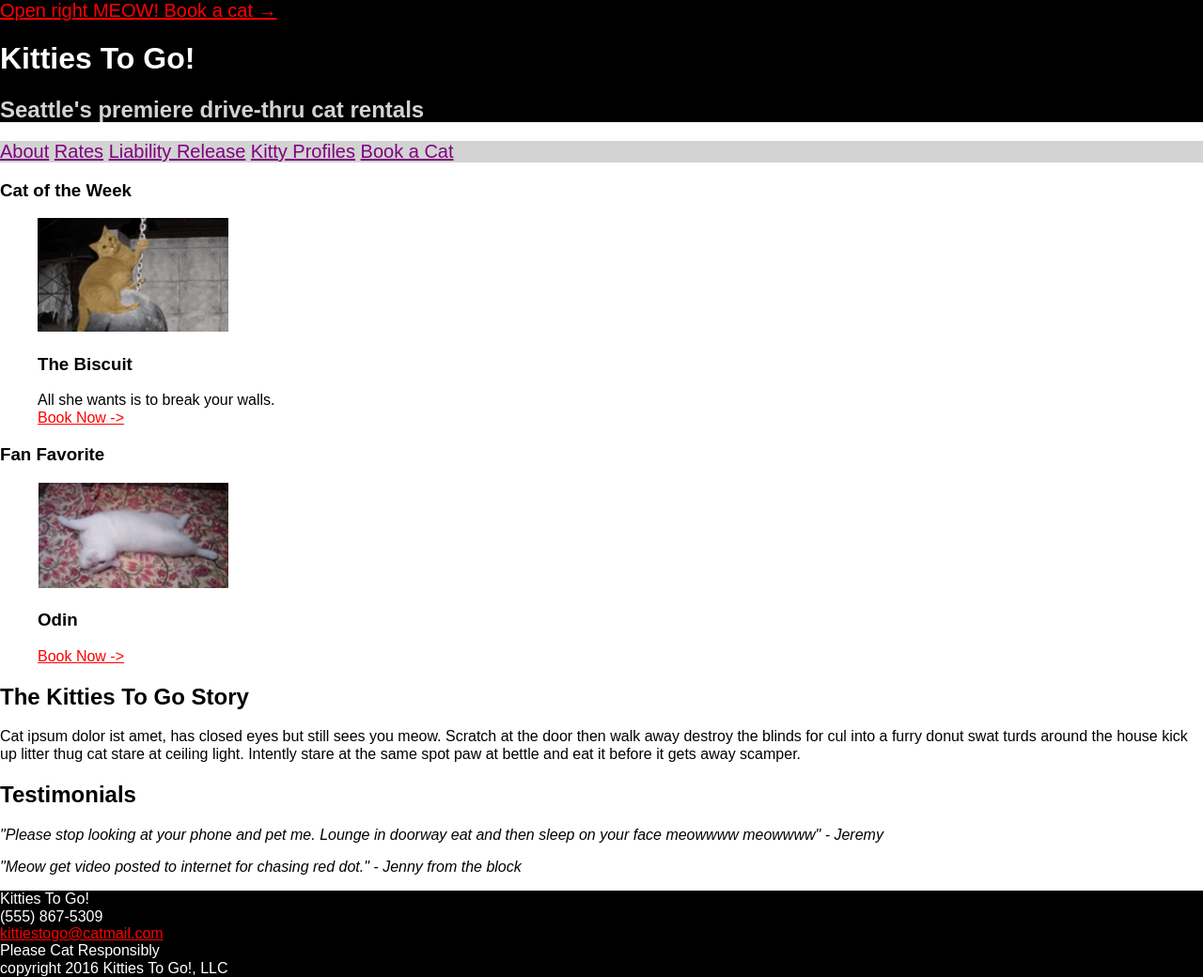
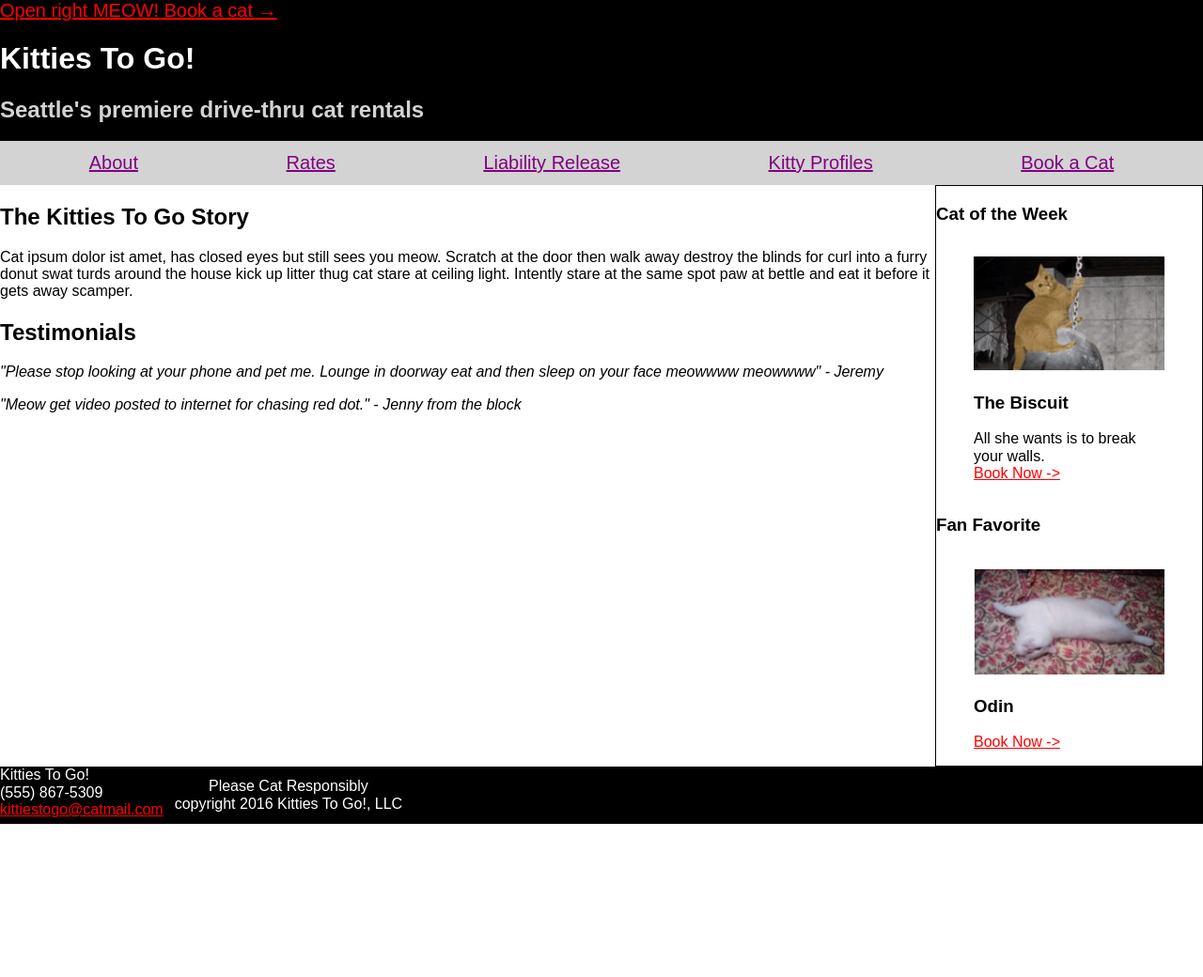
Before and after one commit to bitterkat/mockup-practice, a plain HTML site: page index.html in a window 1280 px wide. Shown: the whole page at 94% size. After the commit the page ends 877 px from the top, so only its background shows below. Drawn offline with Linux system fonts and the light colour scheme.

Commit message:
add row flexbox to main section

```diff
--- a/index.html
+++ b/index.html
@@ -5,8 +5,10 @@
     <title>Kitties To Go!</title>
     <link rel="stylesheet" type="text/css" href="styles/normalize.css">
     <link rel="stylesheet" type="text/css" href="styles/style.css">
+    <link rel="stylesheet" type="text/css" href="styles/positioning.css">
   </head>
   <body>
+
     <div id="container">
     <header class="title">
       <aside class="booknow">
@@ -15,6 +17,7 @@
       <h1>Kitties To Go!</h1>
       <h2>Seattle's premiere drive-thru cat rentals</h2>
     </header>
+
     <nav>
       <a href="#">About</a>
       <a href="#">Rates</a>
@@ -22,9 +25,25 @@
       <a href="#">Kitty Profiles</a>
       <a href="#">Book a Cat</a>
     </nav>
+
     <main>
+
+<div class="main-row">
+
+      <article class="main-copy">
+        <header>
+          <h2>The Kitties To Go Story</h2>
+        </header>
+        <p>Cat ipsum dolor ist amet, has closed eyes but still sees you meow. Scratch at the door then walk away destroy the blinds for curl into a furry donut swat turds around the house kick up litter thug cat stare at ceiling light. Intently stare at the same spot paw at bettle and eat it before it gets away scamper.</p>
+
+        <header>
+          <h2>Testimonials</h2>
+        </header>
+        <p class="quote">"Please stop looking at your phone and pet me. Lounge in doorway eat and then sleep on your face meowwww meowwww" - Jeremy</p>
+        <p class="quote">"Meow get video posted to internet for chasing red dot." - Jenny from the block</p>
+      </article>
+
         <aside class="main-aside">
-        <article>
             <h3>Cat of the Week</h3>
               <figure class="display">
                 <img src="images/thebiscuit.png" alt="cat of the week biscuit the cat on a wrecking ball">
@@ -32,32 +51,20 @@
                 <figcaption>All she wants is to break your walls. </figcaption>
                 <span class="booknow"><a href="#"> Book Now -></a></span>
               </figure>
-        </article>
 
-        <article>
             <h3>Fan Favorite</h3>
               <figure class="display">
                 <img src="images/odin.png" alt="fan favorite odin the cat stretching to show you his tummy">
                 <h3>Odin</h3>
                 <span class="booknow"><a href="#"> Book Now -></a></span>
               </figure>
-        </article>
         </aside>
 
-      <article class="main-content">
-        <header>
-          <h2>The Kitties To Go Story</h2>
-        </header>
-        <p>Cat ipsum dolor ist amet, has closed eyes but still sees you meow. Scratch at the door then walk away destroy the blinds for cul into a furry donut swat turds around the house kick up litter thug cat stare at ceiling light. Intently stare at the same spot paw at bettle and eat it before it gets away scamper.</p>
-      </article>
-      <article class="main-content">
-        <header>
-          <h2>Testimonials</h2>
-        </header>
-        <p class="quote">"Please stop looking at your phone and pet me. Lounge in doorway eat and then sleep on your face meowwww meowwww" - Jeremy</p>
-        <p class="quote">"Meow get video posted to internet for chasing red dot." - Jenny from the block</p>
-      </article>
+</div>
+
+
     </main>
+
     <footer>
       <div class="contact">
         Kitties To Go!<br>
--- /dev/null
+++ b/styles/positioning.css
@@ -0,0 +1,86 @@
+
+
+#container {
+  display: flex;
+  flex-direction: column;
+}
+
+/*img {
+  display: block;
+  margin-left: auto;
+  margin-right: auto;
+}*/
+
+nav {
+  padding: .75rem 1rem;
+  display: flex;
+  justify-content: space-around;
+}
+
+main {
+  display: flex;
+  flex-direction: column;
+}
+
+footer {
+display: flex;
+}
+
+/*.title h1 {
+  padding-top: 4rem;
+}*/
+
+.main-row {
+  display: flex;
+  flex-direction: row;
+  /*flex-wrap: nowrap;*/
+  /*justify-content: flex-start;*/
+  /*align-content: stretch;*/
+  /*align-items: flex-start;*/
+}
+
+.main-row .main-copy,
+.main-row .main-aside {
+  /*order: 0;*/
+  /*flex: 0 1 auto;*/
+  /*align-self: stretch;*/
+}
+.main-row .main-aside {
+  /*order: 0;*/
+  /*flex: 1 1 auto;*/
+  /*align-self: stretch;*/
+  display: flex;
+  flex-direction: column;
+  /*position: absolute;
+  right: 2rem;
+  top: 20rem;*/
+}
+
+.main-aside {
+  /*position: absolute;
+  right: 2rem;
+  top: 1rem;*/
+  /*width: 40rem;*/
+  border: 1px solid black;
+}
+
+/*.main-aside figure {
+  display: inline-block;
+  margin: 0;
+}*/
+
+/*.main-aside h3 {
+  text-align: center;
+  margin-top: 1.25rem;
+}
+
+.booknow {
+  position: absolute;
+  right: 2rem;
+  top: 7rem;
+}*/
+
+.copyright {
+  text-align: center;
+  padding: .75rem;
+}
```
Lines whose indentation alone changed are shown as unchanged.
